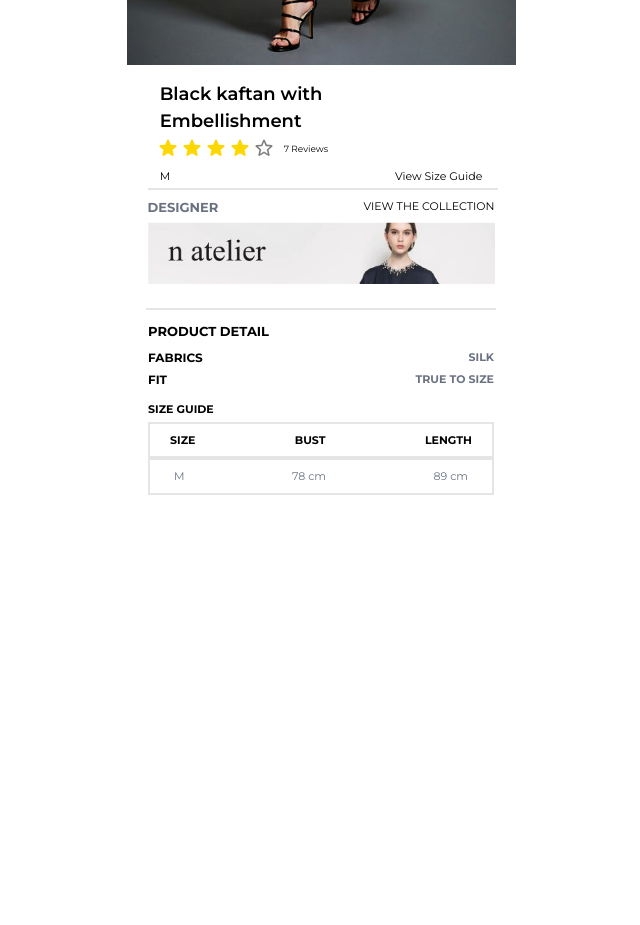
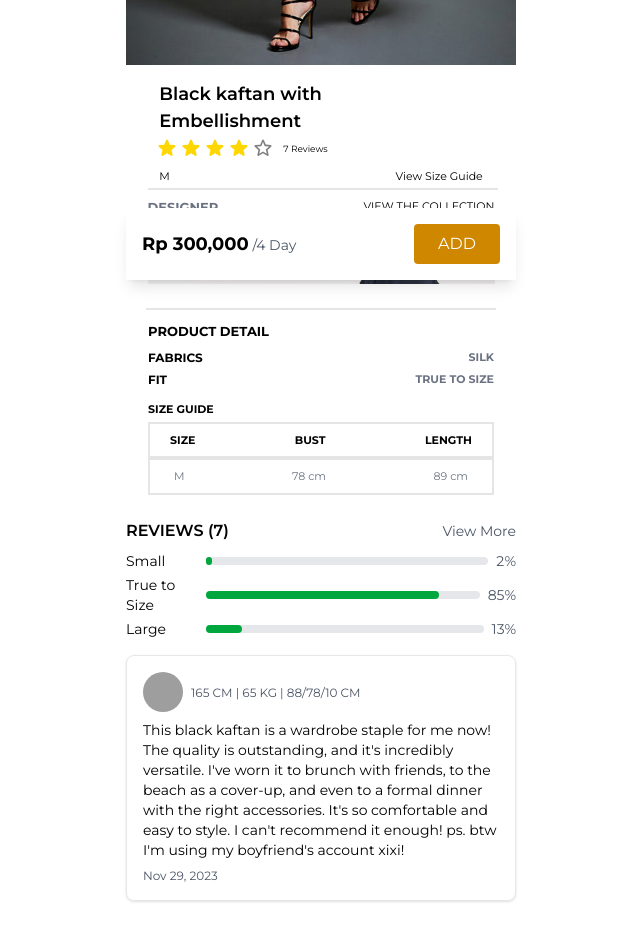
Before and after one commit to regaruzianto/RevoU-Next-Milestone-1-Frontend, a React (Vite) app: page / in a window 1280 px wide. Shown: the part 520-1445 px from the top of the page, without its empty margins (319-959 px from the left). Before the commit the page ends 1015 px from the top, so only its background shows below. Built offline with nearby package versions, Linux system fonts and the light colour scheme; grey boxes are pictures that could not be loaded.

Commit message:
update main page

```diff
--- a/src/App.css
+++ b/src/App.css
@@ -1,5 +1,5 @@
 #root {
-  max-width: 1280px;
+  max-width: 390px;
   margin: 0 auto;
   padding: 0;
   font-family: Montserrat;
--- a/src/components/Produk/DesignerInfo.jsx
+++ b/src/components/Produk/DesignerInfo.jsx
@@ -1,21 +1,19 @@
-import React from 'react';
-import designer from '../../assets/designer.png';
+import React from "react";
+import designer from "../../assets/designer.png";
 
 function DesignerInfo() {
-
   return (
-    <div className='mt-1 w-[347px] flex flex-col'>
-        <div className='w-[350px] h-[2px] bg-[#E5E5E5]'></div>
-        <div className='mt-2'>
-            <div className='flex justify-between mb-1'>
-                <p className='font-bold text-[13px] text-gray-500'>DESIGNER</p>
-                <p className='text-[11px] text-black'>VIEW THE COLLECTION</p>
-            </div>
-            <img src={designer} alt="designerImage" className='-w[343px] h[61px]'/>
+    <div className="mt-1 w-[347px] flex flex-col">
+      <div className="w-[350px] h-[2px] bg-[#E5E5E5]"></div>
+      <div className="mt-2">
+        <div className="flex justify-between mb-1">
+          <p className="font-bold text-[13px] text-gray-500">DESIGNER</p>
+          <p className="text-[11px] text-black">VIEW THE COLLECTION</p>
         </div>
-
+        <img src={designer} alt="designerImage" className="-w[343px] h[61px]" />
+      </div>
     </div>
-  )
+  );
 }
 
-export default DesignerInfo
+export default DesignerInfo;
--- a/src/components/Produk/Produk.jsx
+++ b/src/components/Produk/Produk.jsx
@@ -1,44 +1,51 @@
-import React from 'react';
-import produkImage from '../../assets/reviewImage.png';
-import styles from '../Produk/ProdukDetail.module.css';
-import StarRatings from './StarRatings';
-import DesignerInfo from './DesignerInfo';
-import ProdukDetail from './ProdukDetail';
+import React from "react";
+import produkImage from "../../assets/reviewImage.png";
+import styles from "../Produk/ProdukDetail.module.css";
+import StarRatings from "./StarRatings";
+import DesignerInfo from "./DesignerInfo";
+import ProdukDetail from "./ProdukDetail";
+import ReviewSection from "./Review";
+import { Rent } from "./Rent";
 
 function Produk() {
+  return (
+    <div className="flex flex-col justify-center items-center">
+      <div className="flex flex-col justify-center items-center w-[390px]">
+        <img
+          src={produkImage}
+          alt="produk-image"
+          className={styles.imageProduct}
+        />
+        <div className={styles.produkContainer}>
+          <p className="max-w-[85%] pl-1 text-black text-[18px] font-semibold">
+            Black kaftan with Embellishment
+          </p>
 
+          <div className="flex items-baseline">
+            <StarRatings rating={4} size={24} />
+            <p className="text-black text-[9px] ml-2"> 7 Reviews </p>
+          </div>
 
-
-  return (
-    <div className='flex flex-col justify-center items-center'>
-        <div className='flex flex-col justify-center items-center w-[389px]'>
-
-            <img src={produkImage} alt="produk-image" className={styles.imageProduct} />
-            <div className={styles.produkContainer}>
-                <p className='max-w-[85%] pl-1 text-black text-[18px] font-semibold'>Black kaftan with Embellishment</p>
-
-                <div className='flex items-baseline'>
-                    <StarRatings rating={4} size={24}/>
-                    <p className='text-black text-[9px] ml-2'> 7 Reviews </p>
-
-                </div>
-
-                <div className='flex justify-between text-[11px] pt-2 px-1 '>
-                  <p className='text-black'>M</p>
-                  <p className='text-black'>View Size Guide</p>
-
-                </div>
-            </div>
+          <div className="flex justify-between text-[11px] pt-2 px-1 ">
+            <p className="text-black">M</p>
+            <p className="text-black">View Size Guide</p>
+          </div>
         </div>
-        <div >
-          <DesignerInfo/>
-        </div>
-        <div >
-          <ProdukDetail/>
-        </div>
-
+      </div>
+      <div>
+        <DesignerInfo />
+      </div>
+      <div>
+        <ProdukDetail />
+      </div>
+      <div>
+        <ReviewSection />
+      </div>
+      <div>
+        <Rent/>
+      </div>
     </div>
-  )
+  );
 }
 
-export default Produk
+export default Produk;
--- /dev/null
+++ b/src/components/Produk/Rent.jsx
@@ -0,0 +1,17 @@
+import React from "react";
+
+export const Rent = () => {
+  return (
+    <div className="fixed bottom-0 left-0 right-0 flex justify-center">
+      <div className="bg-white shadow-lg p-4 flex justify-between items-center max-w-[390px] w-full rounded-t-lg">
+        <div>
+          <span className="text-lg font-bold">Rp 300,000</span>
+          <span className="text-sm text-gray-600"> /4 Day</span>
+        </div>
+        <button className="bg-yellow-600 text-white px-6 py-2 rounded">
+          ADD
+        </button>
+      </div>
+    </div>
+  );
+};
--- /dev/null
+++ b/src/components/Produk/Review.jsx
@@ -0,0 +1,66 @@
+import React from "react";
+
+const ReviewSection = () => {
+  return (
+    <div className="max-w-[390px] mx-auto my-6">
+      <div className="mb-4">
+        {/* Header Review */}
+        <div className="flex justify-between items-center mb-2">
+          <h2 className="font-semibold">REVIEWS (7)</h2>
+          <a href="#" className="text-sm text-gray-600">
+            View More
+          </a>
+        </div>
+
+        {/* Review Bar */}
+        <div className="mb-4">
+          {[
+            { label: "Small", width: "2%" },
+            { label: "True to Size", width: "85%" },
+            { label: "Large", width: "13%" },
+          ].map((item, index) => (
+            <div className="flex items-center mb-1" key={index}>
+              <span className="w-20 text-sm">{item.label}</span>
+              <div className="flex-1 bg-gray-200 h-2 rounded-full mr-2">
+                <div
+                  className="bg-green-600 h-2 rounded-full"
+                  style={{ width: item.width }}
+                ></div>
+              </div>
+              <span className="text-sm text-gray-600">{item.width}</span>
+            </div>
+          ))}
+        </div>
+
+        {/* Review Card */}
+        <div className="border border-gray-200 rounded-lg p-4 shadow-sm">
+          <div className="flex justify-between mb-2">
+            <div className="flex items-center">
+              <img
+                src="/api/placeholder/40/40"
+                alt="Reviewer"
+                className="w-10 h-10 rounded-full mr-2"
+              />
+              <div>
+                <span className="text-xs text-gray-600">
+                  165 CM | 65 KG | 88/78/10 CM
+                </span>
+              </div>
+            </div>
+          </div>
+          <p className="text-sm">
+            This black kaftan is a wardrobe staple for me now! The quality is
+            outstanding, and it's incredibly versatile. I've worn it to brunch
+            with friends, to the beach as a cover-up, and even to a formal
+            dinner with the right accessories. It's so comfortable and easy to
+            style. I can't recommend it enough! ps. btw I'm using my boyfriend's
+            account xixi!
+          </p>
+          <p className="text-xs text-gray-600 mt-2">Nov 29, 2023</p>
+        </div>
+      </div>
+    </div>
+  );
+};
+
+export default ReviewSection;
```
